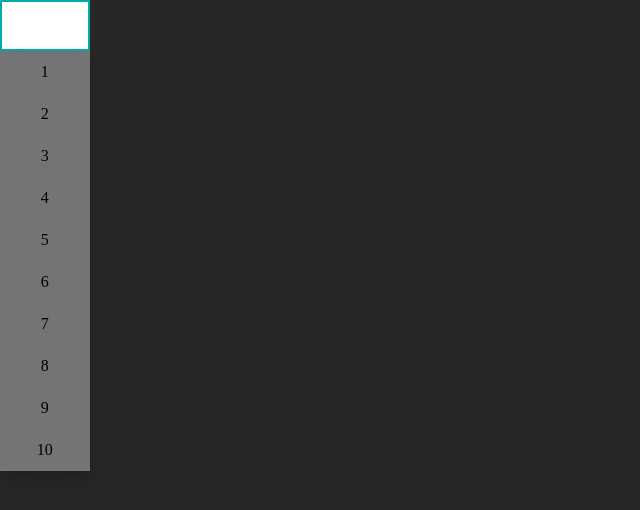
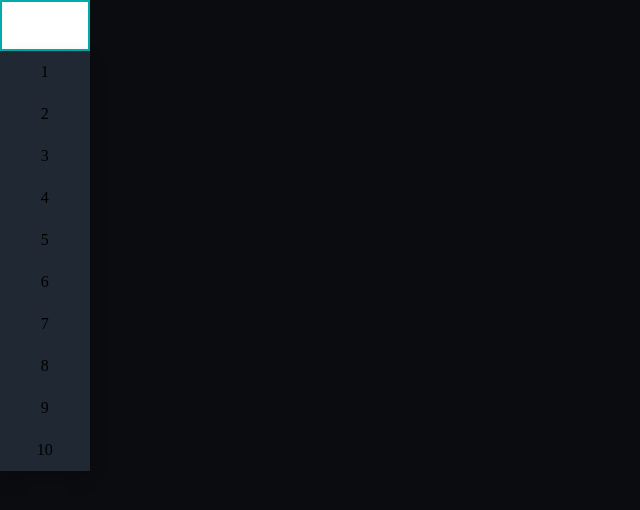
Before and after one commit to rdargali/multi-stop-watch, a React (Create React App) app: page / in a window 1280 px wide. Shown: the top 510 px of the page, without its empty margins (0-640 px from the left). Built offline with nearby package versions, Linux system fonts and the light colour scheme.

Commit message:
more css

```diff
--- a/src/App.css
+++ b/src/App.css
@@ -1,5 +1,5 @@
 body {
-  background: #272727;
+  background: #0b0c10;
 }
 
 * {
@@ -100,7 +100,7 @@ body {
 .dropdown-content {
   display: none;
   position: absolute;
-  background-color: #747474;
+  background-color: #1f2833;
   box-shadow: 0px 8px 16px 0px rgba(0, 0, 0, 0.2);
   z-index: 1;
 }
@@ -116,7 +116,7 @@ body {
 }
 
 .dropdown-content li:hover {
-  background-color: #ddd;
+  background-color: #c5c6c7;
 }
 
 .dropdown:hover .dropdown-content {
```
